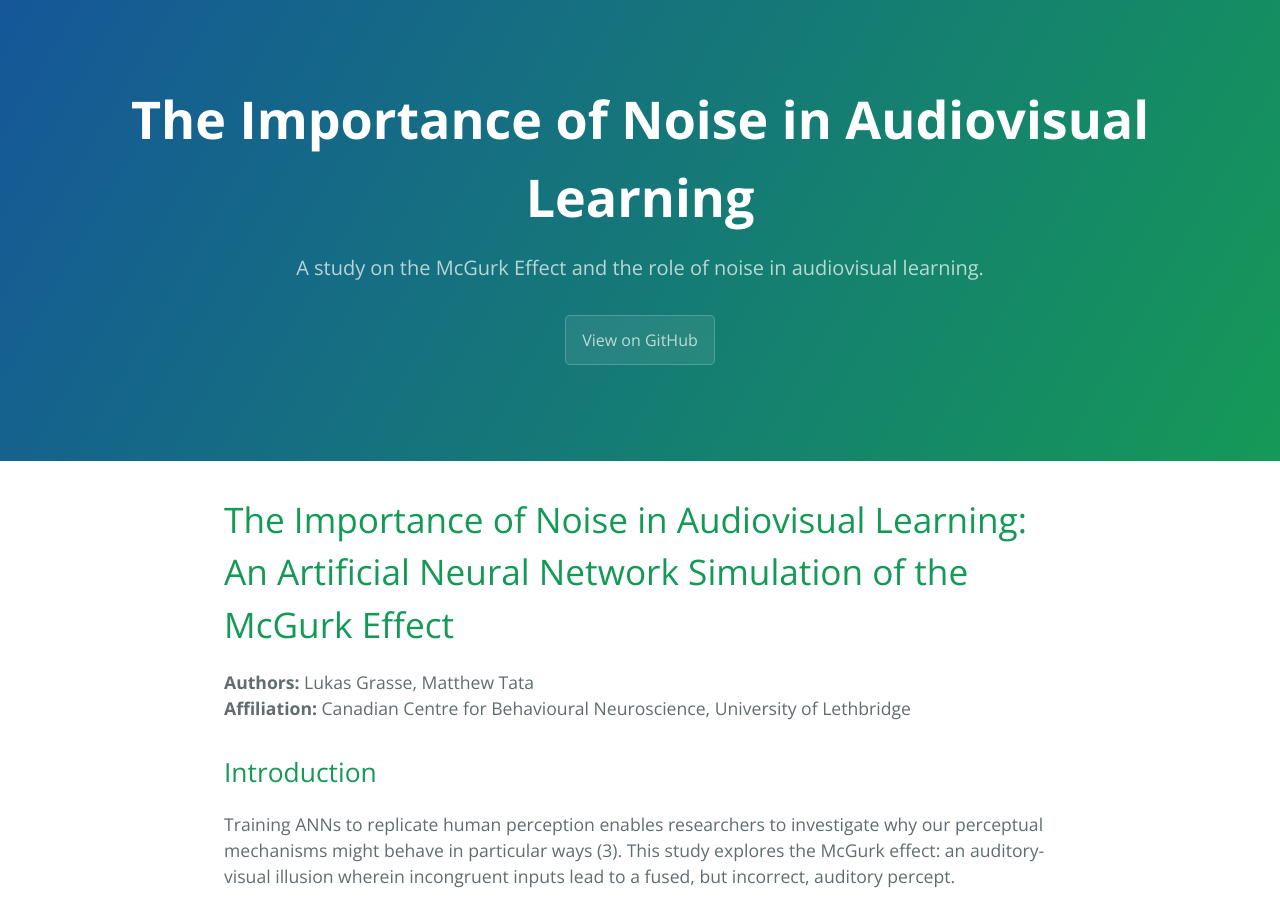
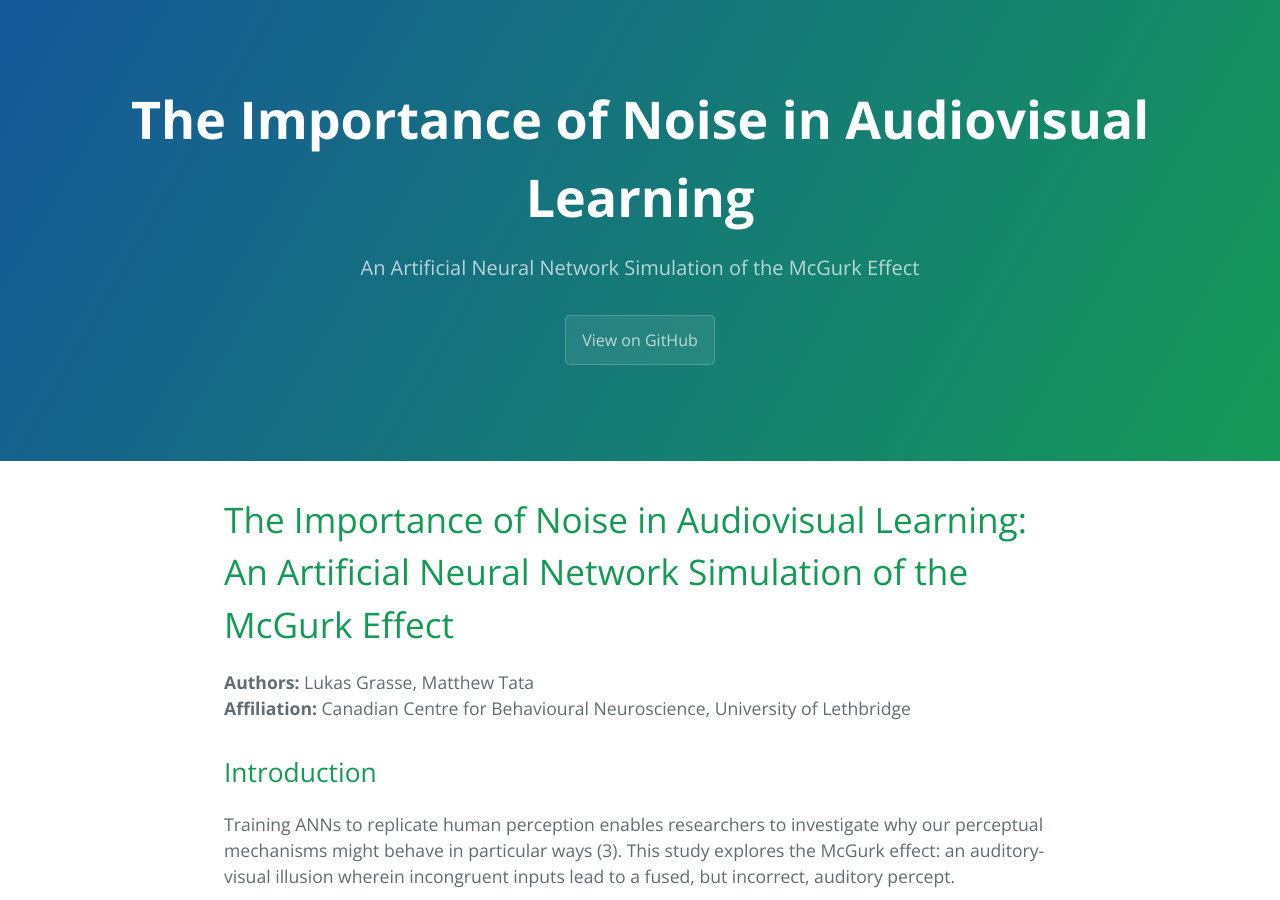
Before and after one commit to lukeinator42/ann-mcgurk-noise, a Jekyll site: the page built from index.md, in a window 1280 px wide and 900 px high. Built offline with Jekyll 4.4.1, drawn with Linux system fonts in a browser that asks for light colours.

Commit message:
fixed text

```diff
--- a/_config.yml
+++ b/_config.yml
@@ -1,3 +1,3 @@
 theme: jekyll-theme-minimal
 title: The Importance of Noise in Audiovisual Learning
-description: A study on the McGurk Effect and the role of noise in audiovisual learning.
+description: An Artificial Neural Network Simulation of the McGurk Effect
```
